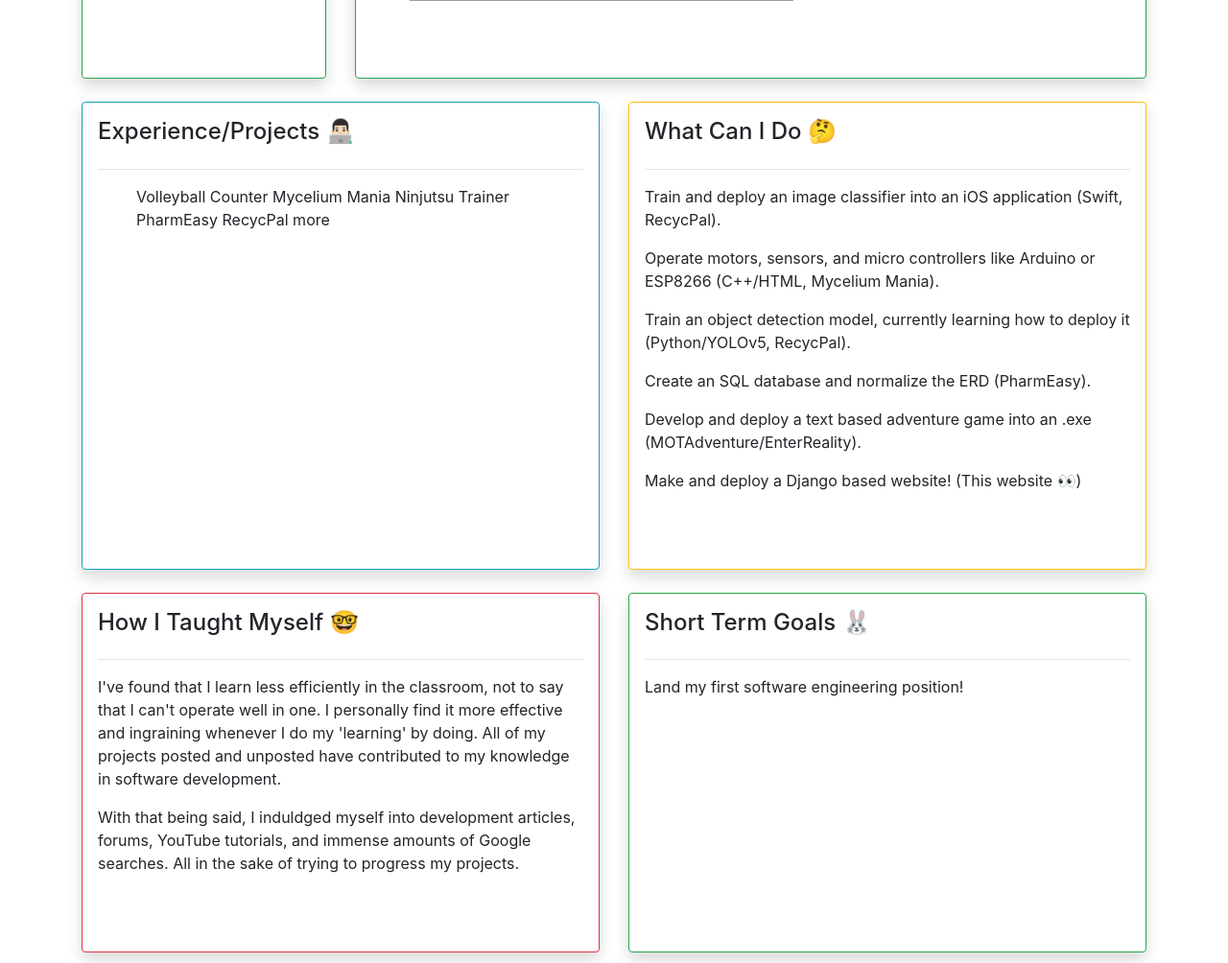
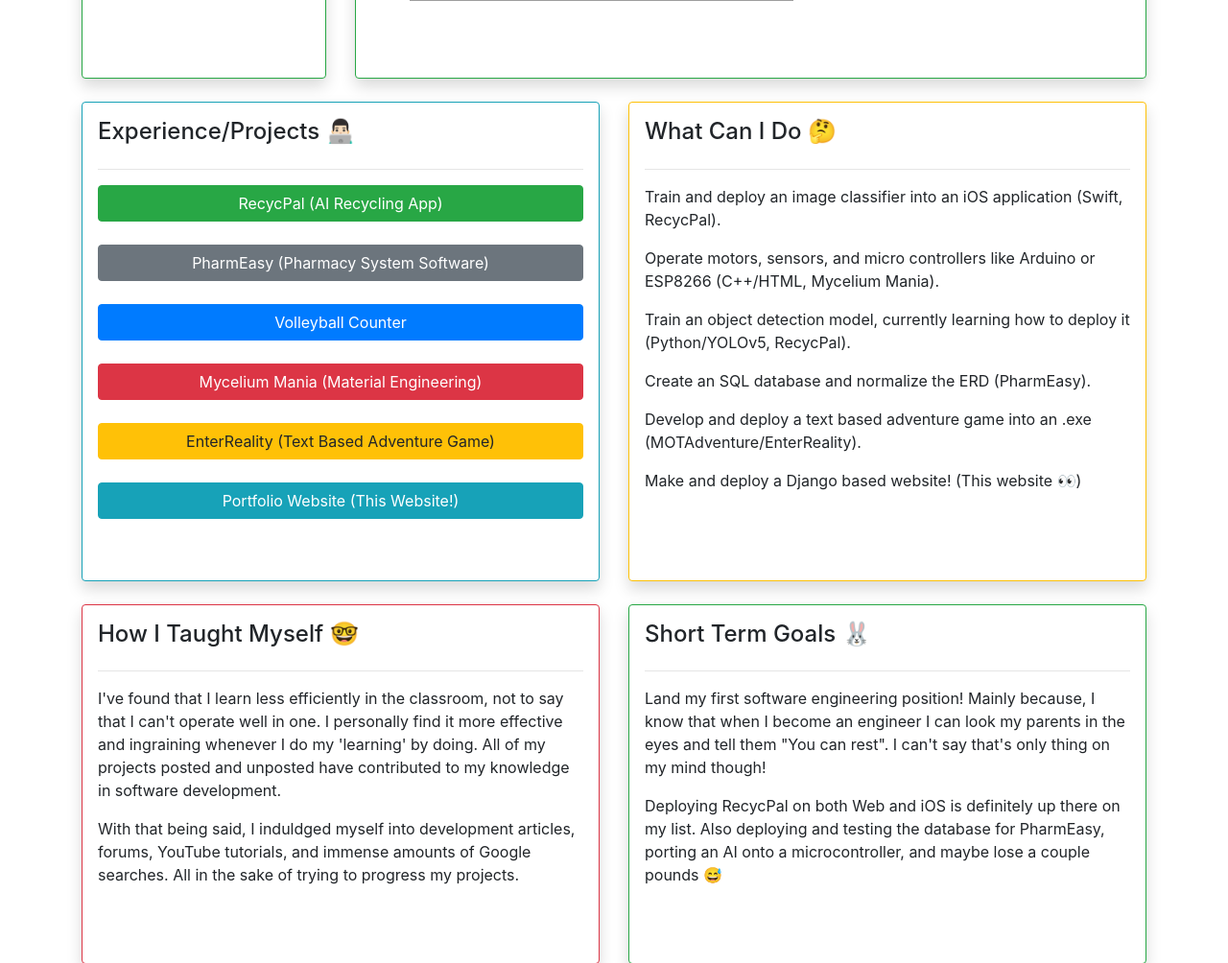
Before and after one commit to Resilliance/Portfolio, a Django app: page / in a window 1280 px wide. Shown: the part 1322-2326 px from the top of the page at 96% size. Run offline with Django 4.2, Linux system fonts and the light colour scheme; grey boxes are pictures that could not be loaded.

Commit message:
Added project buttons

```diff
--- a/blogs/templates/blogs/home.html
+++ b/blogs/templates/blogs/home.html
@@ -6,7 +6,6 @@
     <title>Justin Esguerra</title>
     <link href="{% static '/css/main.css' %}" rel="stylesheet" type="text/css">
     <link rel="stylesheet" href="https://cdn.jsdelivr.net/npm/bootstrap@4.4.1/dist/css/bootstrap.min.css" integrity="sha384-Vkoo8x4CGsO3+Hhxv8T/Q5PaXtkKtu6ug5TOeNV6gBiFeWPGFN9MuhOf23Q9Ifjh" crossorigin="anonymous">
-
 </head>
 <body>
     <br>
@@ -39,9 +38,15 @@
 
                     <p>I'm still working on this website and deploying my other projects, but I hope you enjoy your look around my little cyber home 😁 </p>
                     <ul class="social-links">
+                        <a href="https://www.linkedin.com/in/justin-kieran-esguerra/">
                         <li><img class="social" src="{% static 'images/linkedin.jpg' %}"</li>
+                        </a>
+                        <a href="https://www.youtube.com/channel/UCnKYLCq2DxxRLo6fjWJVQlg">
                         <li><img class="social" src="{% static 'images/youtube.jpg' %}"</li>
+                        </a>
+                        <a href="https://www.instagram.com/justinkesg/">
                         <li><img class="social" src="{% static 'images/instagram.jpg' %}"</li>
+                        </a>
                     </ul>
                 </div>
             </div>
@@ -52,14 +57,17 @@
                 <div class="card card-body shadow p-3 mb-5 bg-white-rounded border-info h-100">
                     <h4>Experience/Projects 👨🏻‍💻</h4>
                     <hr>
-                    <ol>
-                        Volleyball Counter
-                        Mycelium Mania
-                        Ninjutsu Trainer
-                        PharmEasy
-                        RecycPal
-                        more
-                    </ol>
+                    <a class="btn btn-success" href="projects" role="button">RecycPal (AI Recycling App)</a>
+                    <br>
+                    <a class="btn btn-secondary" href="projects" role="button">PharmEasy (Pharmacy System Software)</a>
+                    <br>
+                    <a class="btn btn-primary" href="projects" role="button">Volleyball Counter</a>
+                    <br>
+                    <a class="btn btn-danger" href="projects" role="button">Mycelium Mania (Material Engineering)</a>
+                    <br>
+                    <a class="btn btn-warning" href="projects" role="button">EnterReality (Text Based Adventure Game)</a>
+                    <br>
+                    <a class="btn btn-info" href="projects" role="button">Portfolio Website (This Website!)</a>
                 </div>
             </div>
 
@@ -98,8 +106,13 @@
                 <div class="card card-body shadow p-3 mb-5 bg-white-rounded border-success h-100">
                     <h4>Short Term Goals 🐰</h4>
                     <hr>
-                    <p>Land my first software engineering position!</p>
-                    <p></p>
+                    <p>Land my first software engineering position! Mainly because, I know that when I become an engineer I can look my parents
+                        in the eyes and tell them "You can rest". I can't say that's only thing on my mind though!
+                    </p>
+                    <p>
+                        Deploying RecycPal on both Web and iOS is definitely up there on my list. Also deploying and testing the database for
+                        PharmEasy, porting an AI onto a microcontroller, and maybe lose a couple pounds 😅
+                    </p>
                 </div>
             </div>
             <br>
```
Also changed, not shown: 1 other file.
